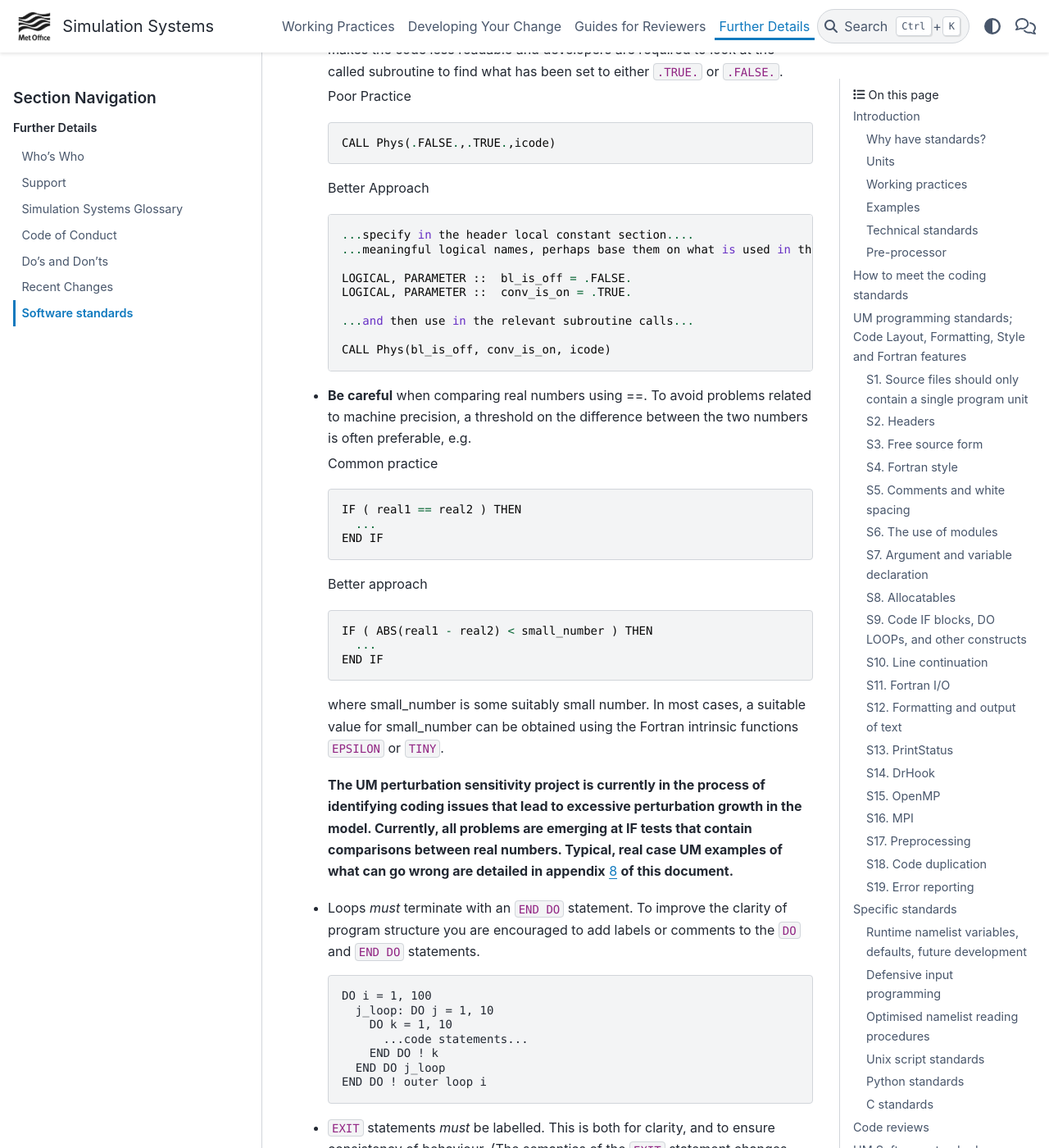
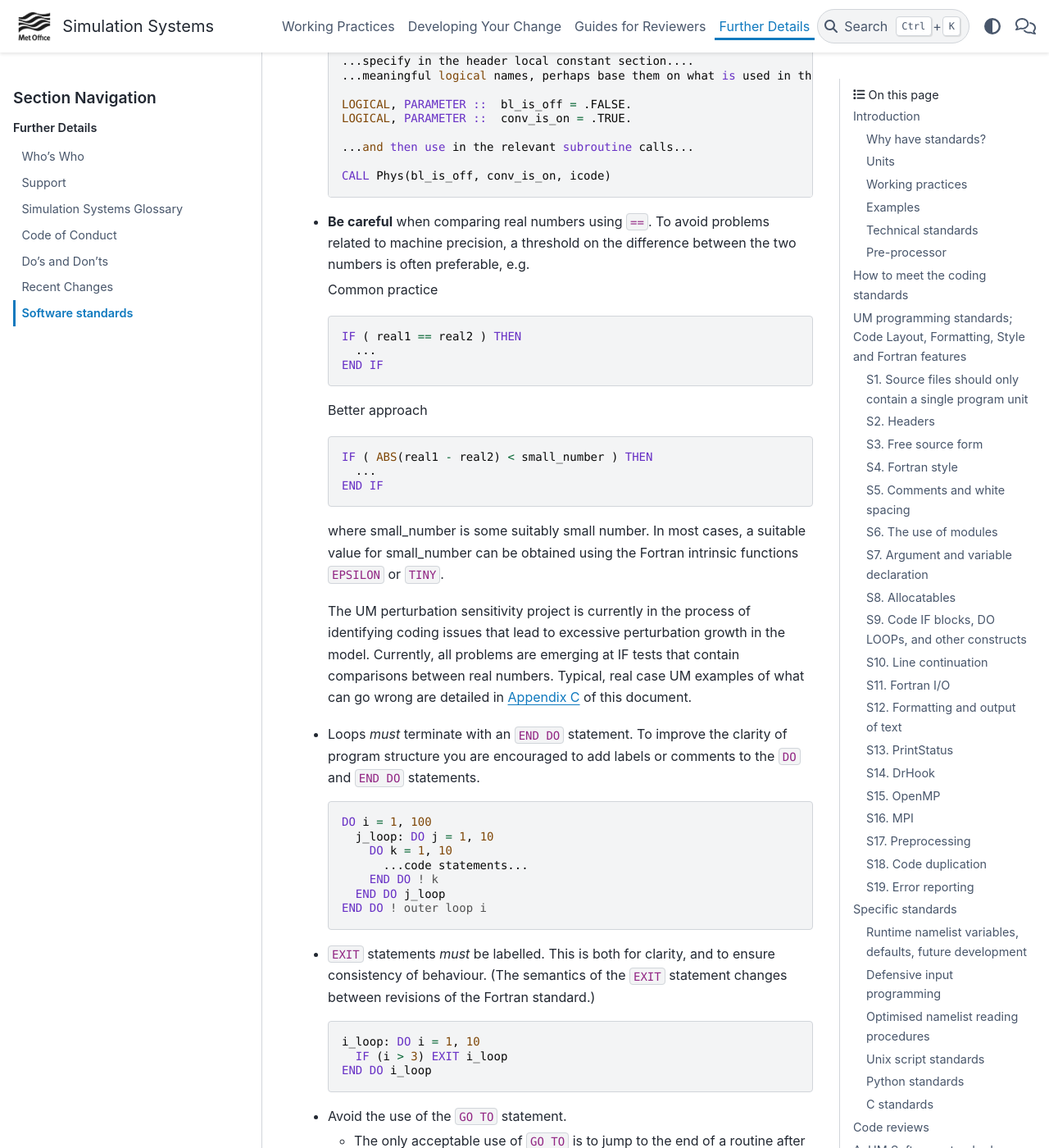
Before and after one commit to MetOffice/simulation-systems, a Sphinx documentation site: the page built from source/FurtherDetails/coding_style.rst, in a window 1280 px wide and 1400 px high, scrolled down 15537 px. Shown: the whole window at 82% size. Built offline with Sphinx 7.4.7 and the PyData theme 0.15.4, drawn with Linux system fonts in a browser that asks for light colours; some of the changed text lies outside the part shown.

Commit message:
Fix rst for coding style section

```diff
--- a/source/FurtherDetails/coding_style.rst
+++ b/source/FurtherDetails/coding_style.rst
@@ -336,7 +335,7 @@
   reference a single maintainable text file which is included within the UM
   code repository.
 
-  ::
+  .. code-block:: fortran
 
      ! Code Owner: Please refer to the UM file CodeOwners.txt
      ! This file belongs in section: <section_name_to_be_entered>
@@ -432,7 +431,7 @@
 
 - Always comment code!
 
-- Start comments with a single '!'. The indention of whole line comments should
+- Start comments with a single ``!``. The indention of whole line comments should
   match that of the code.
 
 - Use spaces and blank lines where appropriate to format your code to improve
@@ -445,7 +444,7 @@
 
 - Line up your statements, where appropriate, to improve readability.
 
-# .. _`sec:modules`:
+.. # .. _`sec:modules`:
 
 .. _`S6`:
 
@@ -486,11 +485,11 @@
   Only section specific constants should be maintained at the section level.
 
 - When calling another Subroutine or an External Function the use of
-  "``! DEPENDS ON``" directive is required within the Unified Model prior to
+  ``! DEPENDS ON`` directive is required within the Unified Model prior to
   the ``CALL`` unless the Subroutine or Function is wrapped within a Module;
   thus USE it,
 
-  ::
+  .. code-block:: fortran
 
      ! DEPENDS ON: gather_field_gcom
      CALL gather_field_gcom(local_field,    global_field,       &
@@ -503,7 +502,7 @@
 - Avoid the introduction of additional ``COMMON`` blocks. Developers
   should now be using ``MODULE``\ s.
 
-# .. _`sec:declare`:
+.. # .. _`sec:declare`:
 
 .. _`S7`:
 
@@ -574,13 +573,13 @@
 
   Common practice
 
-  ::
+  .. code-block:: fortran
 
      INTEGER, DIMENSION(10,20) :: a, b, c
 
   Better approach
 
-  ::
+  .. code-block:: fortran
 
      INTEGER :: a(10, 20), b(10, 20), c(10, 20)
 
@@ -590,7 +589,7 @@
   the variable or not. Fortran automatically adds ``SAVE`` to the declaration
   attribute to this type of initialisation. This is especially important in
   OpenMP and when you expect the variable to be reset everytime the routine is
-  entered. ``POINTER``\s are also affected so please be aware of the
+  entered. ``POINTER``\ s are also affected so please be aware of the
   effects.
 
 - Character strings must be declared with a length when stored in an array.
@@ -604,7 +603,7 @@
 
   Example subroutine:
 
-  ::
+  .. code-block:: fortran
 
      SUBROUTINE foo(m,n)
      REAL, INTENT(IN)  :: m
@@ -612,18 +611,18 @@
 
   Bad practice:
 
-  ::
+  .. code-block:: fortran
 
      CALL foo(a,a)
 
   Safe approach:
 
-  ::
+  .. code-block:: fortran
 
      b = a
      CALL foo(b,a)
 
-#.. _`sec:allocate`:
+.. #.. _`sec:allocate`:
 
 .. _`S8`:
 
@@ -637,7 +636,7 @@
   subroutines have been allocated, even if it's anticipated that they won't be
   used.
 
-  ::
+  .. code-block:: fortran
 
      IF (L_mcr_qrain) THEN
        ALLOCATE ( mix_rain_phys2(1-offx:row_length+offx,         &
@@ -653,7 +652,7 @@
 - To prevent memory fragmentation ensure that allocates and deallocates match
   in reverse order.
 
-  ::
+  .. code-block:: fortran
 
      ALLOCATE ( A(row_length,rows,levels) )
      ALLOCATE ( B(row_length,rows,levels) )
@@ -684,7 +683,7 @@
   Uninitialised pointers are undefined and ``ASSOCIATED`` can have
   different effects on different platforms.
 
-# .. _`sec:blocks`:
+.. # .. _`sec:blocks`:
 
 .. _`S9`:
 
@@ -714,7 +713,7 @@
 
   Common practice
 
-  ::
+  .. code-block:: fortran
 
      IF (my_var /= some_value) THEN
        CALL do_this()
@@ -724,7 +723,7 @@
 
   Better approach
 
-  ::
+  .. code-block:: fortran
 
      IF (my_var == some_value) THEN
        CALL do_that()
@@ -738,7 +737,7 @@
 
      Common practice
 
-     ::
+     .. code-block:: fortran
 
         IF (my_var == some_value) THEN
           something      = .TRUE.
@@ -757,7 +756,7 @@
 
      Better approach
 
-     ::
+     .. code-block:: fortran
 
         something      = (my_var == some_value)
         something_else = (my_var /= some_value)
@@ -783,7 +782,7 @@
 
      Poor Practice
 
-     ::
+     .. code-block:: fortran
 
         IF (ObsType == 3) THEN
 
@@ -791,7 +790,7 @@
 
      Better Approach
 
-     ::
+     .. code-block:: fortran
 
         ...specify in the header local constant section....
 
@@ -810,7 +809,7 @@
 
      Poor Practice
 
-     ::
+     .. code-block:: fortran
 
         CALL Phys(.FALSE.,.TRUE.,icode)
 
@@ -818,7 +817,7 @@
 
      Better Approach
 
-     ::
+     .. code-block:: fortran
 
         ...specify in the header local constant section....
         ...meaningful logical names, perhaps base them on what is used in the called subroutine
@@ -830,7 +829,7 @@
 
         CALL Phys(bl_is_off, conv_is_on, icode)
 
-- **Be careful** when comparing real numbers using ==. To avoid problems
+- **Be careful** when comparing real numbers using ``==``. To avoid problems
   related to machine precision, a threshold on the difference between the
   two numbers is often preferable, e.g.
 
@@ -838,7 +837,7 @@
 
      Common practice
 
-     ::
+     .. code-block:: fortran
 
         IF ( real1 == real2 ) THEN
           ...
@@ -848,7 +847,7 @@
 
      Better approach
 
-     ::
+     .. code-block:: fortran
 
         IF ( ABS(real1 - real2) < small_number ) THEN
           ...
@@ -858,18 +857,17 @@
   value for small_number can be obtained using the Fortran intrinsic functions
   ``EPSILON`` or ``TINY``.
 
-  **The UM perturbation sensitivity project is currently in the process of
+  The UM perturbation sensitivity project is currently in the process of
   identifying coding issues that lead to excessive perturbation growth in
   the model. Currently, all problems are emerging at IF tests that contain
   comparisons between real numbers. Typical, real case UM examples of what
-  can go wrong are detailed in appendix** `8 <#app:Rounding>`__ **of this
-  document.**
+  can go wrong are detailed in `Appendix C`_ of this document.
 
 - Loops *must* terminate with an ``END DO`` statement. To improve the clarity
   of program structure you are encouraged to add labels or comments to the
   ``DO`` and ``END DO`` statements.
 
-  ::
+  .. code-block:: fortran
 
      DO i = 1, 100
        j_loop: DO j = 1, 10
@@ -883,10 +881,10 @@
   ensure consistency of behaviour. (The semantics of the ``EXIT`` statement
   changes between revisions of the Fortran standard.)
 
-  ::
+  .. code-block:: fortran
 
      i_loop: DO i = 1, 10
-       IF (i>3) EXIT i_loop
+       IF (i > 3) EXIT i_loop
      END DO i_loop
 
 - Avoid the use of the ``GO TO`` statement.
@@ -910,7 +908,7 @@
 
   Common approach
 
-  ::
+  .. code-block:: fortran
 
      DO j = 1, rows
        DO i = 1, row_length
@@ -922,7 +920,7 @@
 
   Better approach
 
-  ::
+  .. code-block:: fortran
 
      DO j = 1, rows
        DO i = 1, row_length
@@ -937,11 +935,11 @@
 - Array initialisations and literals should use the ``[]`` form rather than the
   ``(//)`` form. For example:
 
-  ::
+  .. code-block:: fortran
 
      INTEGER :: i_array(3) = [1,2,3]
 
-# .. _`sec:contd`:
+.. # .. _`sec:contd`:
 
 .. _`S10`:
 
@@ -968,7 +966,7 @@
   same line as the subprogram's name, and not after a continuation marker.
   This helps the code browser to parse the source tree correctly.
 
-# .. _`sec:fortio`:
+.. # .. _`sec:fortio`:
 
 .. _`S11`:
 
@@ -992,25 +990,25 @@
 ----------------------------------
 
 Writing output to the "stdout" stream, commonly unit 6 in fortran must use the
-provided API, which is accesible by including ``USE umPrintMgr`` in the
+provided API, which is accessible by including ``USE umPrintMgr`` in the
 calling code.
 
 - Single string output should be written as
 
-  ::
+  .. code-block:: fortran
 
      CALL umprint('Hello',src='routine_name')
 
   where 'routine_name' is the name of the current subroutine or function.
   Routines which implement DrHook (section `S14`_) will already have a
-  :literal:`PARAMETER \`RoutineName'` which can be used for this
+  :literal:`PARAMETER \'RoutineName'` which can be used for this
   purpose.
 
 - Multi-component output must first be written to an internal file via
   ``WRITE`` statement. The ``umPrintMgr`` module provides a convenient string
   for this purpose; ``umMessage``, though you may use your own.
 
-  ::
+  .. code-block:: fortran
 
      WRITE (ummessage,'(A,I0,A)') 'I am ', age, ' years old'
      CALL umprint(ummessage,src='routine_name')
@@ -1026,9 +1024,9 @@
 - Use dynamic-width edit descriptors where possible, to avoid truncating
   strings or failing to print integer or real values correctly:
 
-  - Use ``A`` for character input and output, rather than e.g. ``A7``.
-
-  - Use ``I0`` for integer output, rather than e.g. ``I3``.
+  - Use ``A`` for character input and output, rather than e.g. ``A7``.
+
+  - Use ``I0`` for integer output, rather than e.g. ``I3``.
 
   - Use ``F0.``\ :math:`n` for real output, rather than e.g.
     ``F14.``\ :math:`n`. Other real edit descriptors such as ``E``, ``EN`` and
@@ -1048,7 +1046,7 @@
   descriptors be used for carriage control. Use ``newline`` to control
   vertical space:
 
-  ::
+  .. code-block:: fortran
 
      WRITE(ummessage, '(A)') newline // 'This should stand out.' // newline
      CALL umprint(ummessage,src='routine_name')
@@ -1057,14 +1055,14 @@
   PrintStatus variable, see `S13`_ either with conditional logic or an
   additional ``level`` argument,
 
-  ::
+  .. code-block:: fortran
 
      CALL umprint(ummessage,src='routine_name',level=PrOper)
 
 - If your output is not required from each processor protect the ``umPrint``
   either with logic, or an additional ``pe`` argument, for example,
 
-  ::
+  .. code-block:: fortran
 
      ! We'll only output at diagnostic level on pe0
      CALL umprint(ummessage,src='routine_name',level=PrDiag,pe=0)
@@ -1082,22 +1080,22 @@
 
   Common practice
 
-  ::
+  .. code-block:: fortran
 
            WRITE(Cmessage,                                                 &
-          &    `("Cannot run with decomposition ",I3," x ",I3,             &
+          &    '("Cannot run with decomposition ",I3," x ",I3,             &
           &      " (",I3,") processors. ",                                 &
           &      "Maxproc is ",I3," processors.")')                        &
           &       nproc_EW,nproc_NS,nproc_EW*nproc_NS,Maxproc
 
   Better approach
 
-  ::
+  .. code-block:: fortran
 
             WRITE(cmessage,'(4(A,I0),A)')                                 &
-               `Cannot run with decomposition ',nproc_ew,`x',nproc_ns,    &
-               `(',nproc_ew*nproc_ns,') processors. Maxproc is `,maxproc, &
-               ` processors.'
+               'Cannot run with decomposition ',nproc_ew,'x',nproc_ns,    &
+               '(',nproc_ew*nproc_ns,') processors. Maxproc is ',maxproc, &
+               ' processors.'
 
 - In order to flush output buffers, the routine ``umprintflush`` should be used
   for "stdout" written via ``umprint`` and ``UM_FORT_FLUSH`` for data writtent
@@ -1116,7 +1114,7 @@
 These are defined as ``PARAMETER``\ s and so can be tested using constructs
 similar to:
 
-::
+.. code-block:: fortran
 
    IF (PrintStatus >= PrStatus_Normal) THEN
 
@@ -1186,7 +1184,7 @@
 The necessary instrumentation code and the recommended method of implementing
 it is shown below.
 
-::
+.. code-block:: fortran
 
     CHARACTER(LEN=*), PARAMETER, PRIVATE :: ModuleName = 'MODULE_NAME'
 
@@ -1245,7 +1243,7 @@
 - Never rely on the default behaviour for ``SHARED`` or ``PRIVATE`` variables.
   The use of ``DEFAULT(NONE)`` is preferred, with the type of all variables
   explicitly specified. A different ``DEFAULT`` may be allowed if the number
-  of variables is very large (i.e. dozens).
+  of variables is very large (i.e. dozens).
 
 - Parameters by default are shared. To make this obvious it is helpful to list
   parameters used in the OMP block as a Fortran comment just before the
@@ -1276,7 +1274,7 @@
   The following correctly uses the ``!$OMP`` sentinel at the beginning of the
   line.
 
-  ::
+  .. code-block:: fortran
 
          IF (do_loop) THEN
      !$OMP PARALLEL DO PRIVATE(i)
@@ -1289,7 +1287,7 @@
   Whilst the following can lead to compilers not using the lines starting with
   ``!$OMP`` sentinel.
 
-  ::
+  .. code-block:: fortran
 
          IF (do_loop) THEN
            !$OMP PARALLEL DO PRIVATE(i)
@@ -1352,7 +1349,7 @@
 
 - Do not replicate run-time switches with compile-time ones, so avoid
 
-  ::
+  .. code-block:: fortran
 
          #if defined(OCEAN)
            IF (submodel == ocean) THEN
@@ -1414,7 +1411,7 @@
 - The module file ``my_mod.F90`` in the ``src/path/to/mod`` directory with the
   duplicated routines:
 
-  ::
+  .. code-block:: fortran
 
      INTERFACE calc_1
          MODULE PROCEDURE calc_1_32bit,calc_1_64bit
@@ -1439,7 +1436,7 @@
 - The included file ``my_mod_calc_1.h`` in the ``src/path/to/mod/include``
   directory with the shared code:
 
-  ::
+  .. code-block:: fortran
 
      ! --- Begin shared body of calc_1 ---
      REAL(KIND=prec), INTENT(OUT) :: r
@@ -1464,10 +1461,10 @@
 takes different actions depending on the value of the error code passed to it
 as an argument:
 
-- If the error code is :math:`> 0` an error message will be printed and the
+- If the error code is ``> 0`` an error message will be printed and the
   program will abort (hopefully with a traceback).
 
-- If the error code is :math:`< 0` a warning message will be printed, the error
+- If the error code is ``< 0`` a warning message will be printed, the error
   code variable will be reset to 0, and the program continues.
 
 - If the error code is 0 nothing happens and the program continues
@@ -1490,7 +1487,7 @@
 
 - The arguments of ``ereport`` are:
 
-  ::
+  .. code-block:: fortran
 
      SUBROUTINE ereport (RoutineName, ErrorStatus,Message)
 
@@ -1523,7 +1520,7 @@
 
   Common practice:
 
-  ::
+  .. code-block:: fortran
 
      IF (foo /= 0) THEN
        icode = ABS(foo)
@@ -1533,7 +1530,7 @@
 
   Better approach:
 
-  ::
+  .. code-block:: fortran
 
      IF (foo /= 0) THEN
        icode = 10
@@ -1586,7 +1583,7 @@
     - ``CHARACTER`` strings should be set to a default string. For
       example,
 
-      ::
+      .. code-block:: fortran
 
                  aero_data_dir       = 'aero data dir is unset'
 
@@ -1610,7 +1607,7 @@
 their inputs. Checks made by ``chk_var`` should match any checks made by Rose,
 however checks by ``chk_var`` are made by the code and will by default, abort
 the run. Developers should refer to the `um-training
-<https://code.metoffice.gov.uk/doc/um/vn\theumversion/um-training/>`__ for
+<https://code.metoffice.gov.uk/doc/um/latest/um-training/index.html>`__ for
 more information on ``chk_var``.
 
 Optimised namelist reading procedures
@@ -1727,7 +1724,7 @@
 
 .. container:: minipage
 
-   ::
+   .. code-block:: C
 
 
       /**********************************COPYRIGHT***********************************/
@@ -1775,8 +1775,7 @@
 
 .. container:: minipage
 
-   ::
-
+   .. code-block:: C
 
       #if defined(_OPENMP) && defined(SHUM_USE_C_OPENMP_VIA_THREAD_UTILS)
 
@@ -1824,7 +1823,7 @@
 
 .. container:: minipage
 
-   ::
+   .. code-block:: C
 
 
       #if defined(_OPENMP) && defined(SHUM_USE_C_OPENMP_VIA_THREAD_UTILS)
@@ -1835,7 +1834,7 @@
 
 .. container:: minipage
 
-   ::
+   .. code-block:: C
 
 
       #if defined(_OPENMP) && !defined(SHUM_USE_C_OPENMP_VIA_THREAD_UTILS)
@@ -1849,16 +1848,14 @@
 for automated checking of the compliance of code, the following additional
 rules are imposed.
 
-- | You cannot hide the use of the ``_OPENMP`` &
-    ``SHUM_USE_C_OPENMP_VIA_THREAD_UTILS`` macros through the definition
-    of a third macro dependent on them. For example, you must not define
-    and use a new macro in place of the two original macros, as shown
-    here:
-  | \*
+- You cannot hide the use of the ``_OPENMP`` &
+  ``SHUM_USE_C_OPENMP_VIA_THREAD_UTILS`` macros through the definition of a
+  third macro dependent on them. For example, you must not define and use a
+  new macro in place of the two original macros, as shown here:
 
   .. container:: minipage
 
-     ::
+     .. code-block:: C
 
 
         #define USE_THREAD_UTILS defined(_OPENMP) && defined(SHUM_USE_C_OPENMP_VIA_THREAD_UTILS)
@@ -1867,35 +1864,30 @@
           thread_utils_func();
         #endif
 
-- If-def tests on ``_OPENMP`` & ``SHUM_USE_C_OPENMP_VIA_THREAD_UTILS``
-  must always occur as a pair. You may not test the use of ``_OPENMP``
-  or ``SHUM_USE_C_OPENMP_VIA_THREAD_UTILS`` in isolation.
+- If-def tests on ``_OPENMP`` & ``SHUM_USE_C_OPENMP_VIA_THREAD_UTILS`` must
+  always occur as a pair. You may not test the use of ``_OPENMP`` or
+  ``SHUM_USE_C_OPENMP_VIA_THREAD_UTILS`` in isolation.
 
 - ``_OPENMP`` must come first in any ``#if defined()`` pair.
 
-- | Any OpenMP ``#if defined()`` pair must not also include a logical
-    test on a third macro. If this functionality is required, find an
-    appropriate nesting of ``#if defined()`` tests. For example instead
-    of:
-  | \*
+- Any OpenMP ``#if defined()`` pair must not also include a logical test on a
+  third macro. If this functionality is required, find an appropriate nesting
+  of ``#if defined()`` tests. For example instead of:
 
   .. container:: minipage
 
-     ::
+     .. code-block:: C
 
 
         #if defined(_OPENMP) && defined(SHUM_USE_C_OPENMP_VIA_THREAD_UTILS) && defined(OTHER)
         /* do stuff */
         #endif
 
-  |
-  | \* Use:
-  | \*
+  Use:
 
   .. container:: minipage
 
-     ::
-
+     .. code-block:: C
 
         #if defined(_OPENMP) && defined(SHUM_USE_C_OPENMP_VIA_THREAD_UTILS)
         #if defined(OTHER)
@@ -1924,20 +1916,21 @@
    performs as it is intended, it complies with the standards and is well
    documented. Guidance for reviewers is found in the `Science/Technical
    Review Guidance
-   <https://code.metoffice.gov.uk/trac/um/wiki/WorkingPractices/SciReviewGuidance>`__
+   <https://metoffice.github.io/simulation-systems/Reviewers/scitechreview.html>`__
    page on the UM homepage.
 
 #. A code/system review is performed to analyse the change for its impact,
    ensure that it meets this coding standard and to ensure that all concerned
    parties are made aware of changes that are required. Guidance for reviewers
    is outlined in `Code/System Review Guidance
-   <https://code.metoffice.gov.uk/trac/um/wiki/WorkingPractices/CodeReviewGuidance>`__
+   <https://metoffice.github.io/simulation-systems/Reviewers/codereview.html>`__
    page on the UM homepage.
 
-.. _`app:summary`:
-
-UM Software standard summary
-============================
+
+.. _Appendix A:
+
+A. UM Software standard summary
+===============================
 
 The rules discussed in the main text are reproduced here in summary form with
 pdf links to the sections.
@@ -2198,7 +2193,7 @@
 which don't, and how results can be affected by the way the calculations are
 implemented by the compiler. For chapter and verse on floating-point
 arithmetic, a good reference is "`David Goldberg's article
-<http://docs.sun.com/source/806-3568/ncg_goldberg.html>`__ "
+<https://docs.oracle.com/cd/E19957-01/806-3568/ncg_goldberg.html>`__ "
 
 The following floating-point identity always holds:
 
@@ -2247,7 +2242,7 @@
 At UM vn7.4, the routine ``LSP_DEPOSITION`` contains the following
 calculation:
 
-::
+.. code-block:: fortran
 
                ! Deposition removes some liquid water content
                ! First estimate of the liquid water removed is explicit
@@ -2276,7 +2271,7 @@
 One solution to this problem is to supply ``area_mix/cfliq`` directly as a
 ratio:
 
-::
+.. code-block:: fortran
 
            If (cfliq(i) /= 0.0) Then
              areamix_over_cfliq(i)=area_mix(i)/cfliq(i)
@@ -2295,7 +2290,7 @@
 
 At UM vn7.4, the routine ``LSP_TIDY`` contains the following calculation:
 
-::
+.. code-block:: fortran
 
              ! Calculate transfer rate
              dpr(i) = temp7(i) / lfrcp ! Rate based on Tw excess
@@ -2311,7 +2306,7 @@
 
 where
 
-::
+.. code-block:: fortran
 
    dhilsiterr(i) = 1.0/(dhi(i)*iterations)
    rhor(i)       = 1.0/rho(i)
@@ -2322,7 +2317,7 @@
 amount will come out to exactly 0.0. However, the outcome in this case is
 effectively as follows:
 
-::
+.. code-block:: fortran
 
      dpr(i)      = snow_agg(i) * dhi(i)*iterations*rhor(i)
      snow_agg(i) = snow_agg(i) - dpr(i)*rho(i)*dhilsiterr(i)
@@ -2343,7 +2338,7 @@
 apply the limit to the quantity itself, shifting the change of units to
 calculations involving rates:
 
-::
+.. code-block:: fortran
 
              ! Calculate transfer
              dp(i) = rho(i)*dhilsiterr(i)*temp7(i) / lfrcp
@@ -2363,7 +2358,7 @@
 update the total cloud fraction ``CF`` given the liquid and frozen cloud
 fractions ``CFL`` and ``CFF``:
 
-::
+.. code-block:: fortran
 
                TEMP0=OVERLAP_RANDOM
                TEMP1=0.5*(OVERLAP_MAX-OVERLAP_MIN)
@@ -2386,7 +2381,7 @@
 where there is a slight deviation from unity. The simplest solution in this
 example is to deal with the special case separately:
 
-::
+.. code-block:: fortran
 
                TEMP0=OVERLAP_RANDOM
                TEMP1=0.5*(OVERLAP_MAX-OVERLAP_MIN)
```
Also changed, not shown: other parts of source/FurtherDetails/coding_style.rst (+23 -20 lines).
